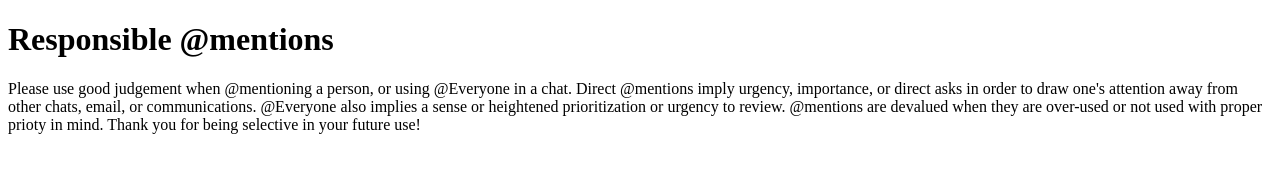
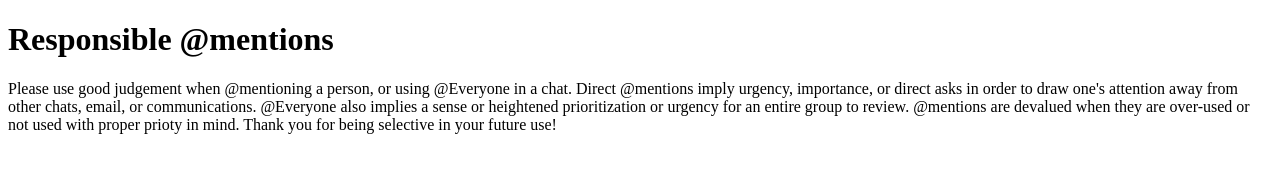
Before and after one commit to jakeberm/jakeberm.github.io, a plain HTML site: page index.html in a window 1280 px wide. Drawn offline with Linux system fonts and the light colour scheme.

Commit message:
Update index.html

```diff
--- a/index.html
+++ b/index.html
@@ -2,6 +2,6 @@
 <html>
 <body>
 <h1>Responsible @mentions</h1>
-<p>Please use good judgement when @mentioning a person, or using @Everyone in a chat. Direct @mentions imply urgency, importance, or direct asks in order to draw one's attention away from other chats, email, or communications. @Everyone also implies a sense or heightened prioritization or urgency to review. @mentions are devalued when they are over-used or not used with proper prioty in mind. Thank you for being selective in your future use!</p>
+<p>Please use good judgement when @mentioning a person, or using @Everyone in a chat. Direct @mentions imply urgency, importance, or direct asks in order to draw one's attention away from other chats, email, or communications. @Everyone also implies a sense or heightened prioritization or urgency for an entire group to review. @mentions are devalued when they are over-used or not used with proper prioty in mind. Thank you for being selective in your future use!</p>
 </body>
 </html>
```
